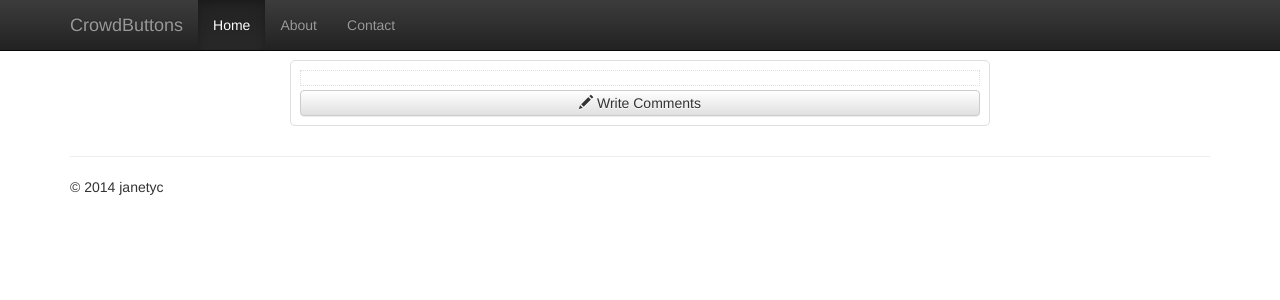
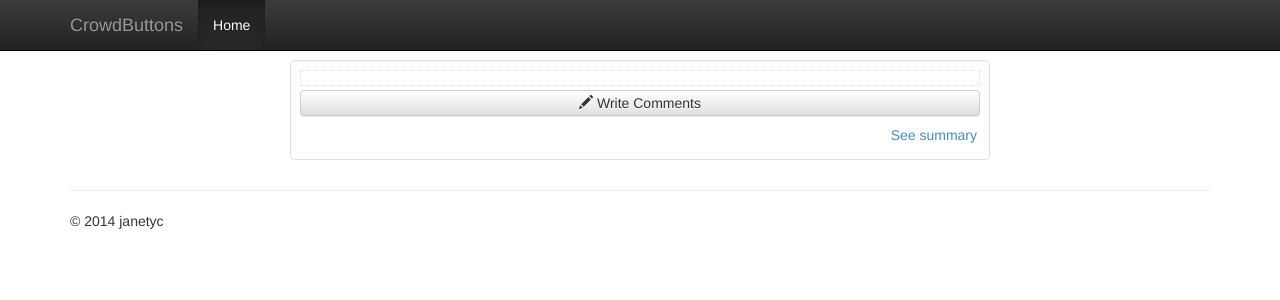
Before and after one commit to janetyc/crowdbuttons, a Flask app: template crowdapp/templates/question.html in a window 1280 px wide. Shown: the top 300 px of the page. Run offline with Flask 2, Linux system fonts and the light colour scheme; the template is opened without the code that fills it, so the values that code supplies are empty; parts of the project's set-up code (start-up, migrations or seed data) failed here and were passed over; some libraries are stand-ins or nearby versions.

Commit message:
add summary link into web reporting page

```diff
--- a/crowdapp/static/css/main.css
+++ b/crowdapp/static/css/main.css
@@ -9,6 +9,7 @@
   font-weight: bold;
   padding: .2em;
 }
+
 #report_link {
   float: right;
   text-align: right;
@@ -16,6 +17,12 @@
   padding: 2px;
 }
 
+#summary_link {
+  float: right;
+  text-align: right;
+  margin: 5px 3px;
+  padding: 2px;
+}
 .stat_count {
   font-size: 3em;
   text-align: center;
--- a/crowdapp/templates/base.html
+++ b/crowdapp/templates/base.html
@@ -43,8 +43,6 @@
         <div class="navbar-collapse collapse">
           <ul class="nav navbar-nav">
             <li class="active"><a href="/">Home</a></li>
-            <li><a href="#about">About</a></li>
-            <li><a href="#contact">Contact</a></li>
 
           </ul>
 
--- a/crowdapp/templates/question.html
+++ b/crowdapp/templates/question.html
@@ -12,7 +12,7 @@
       <button type="button" class="comment btn btn-default btn-large btn-block"><span class="glyphicon glyphicon-pencil"></span> Write Comments</button>
       </div>
     </div>
-
+    <div id="summary_link"><a href="{{ url_for('views.get_summary', question_id=data.question._id)}}">See summary</a></div>
   </div>
 
   <!-- Modal for answer -->
```
